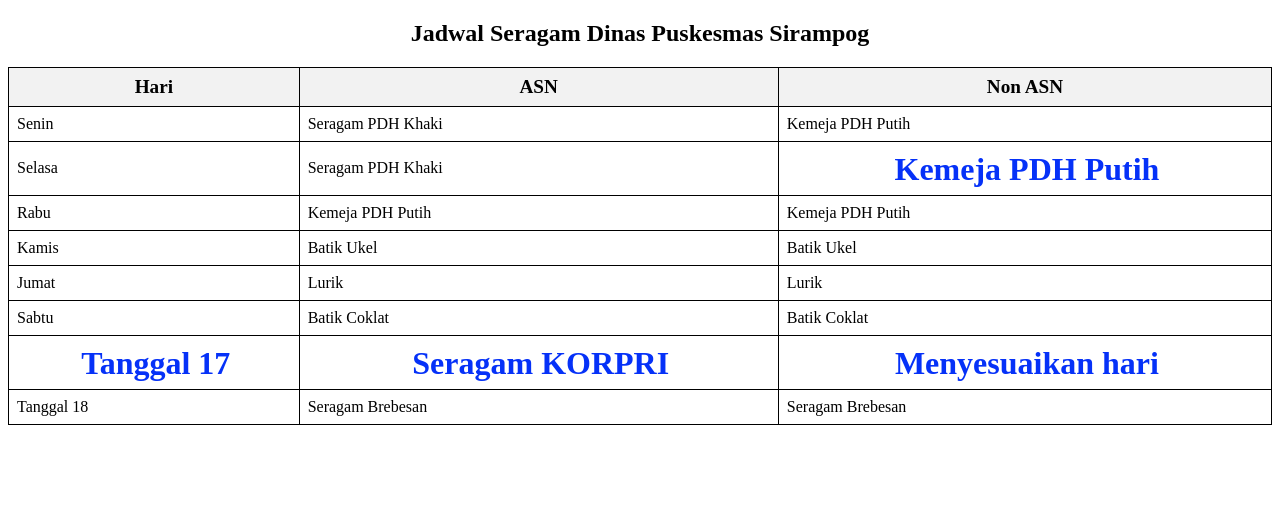
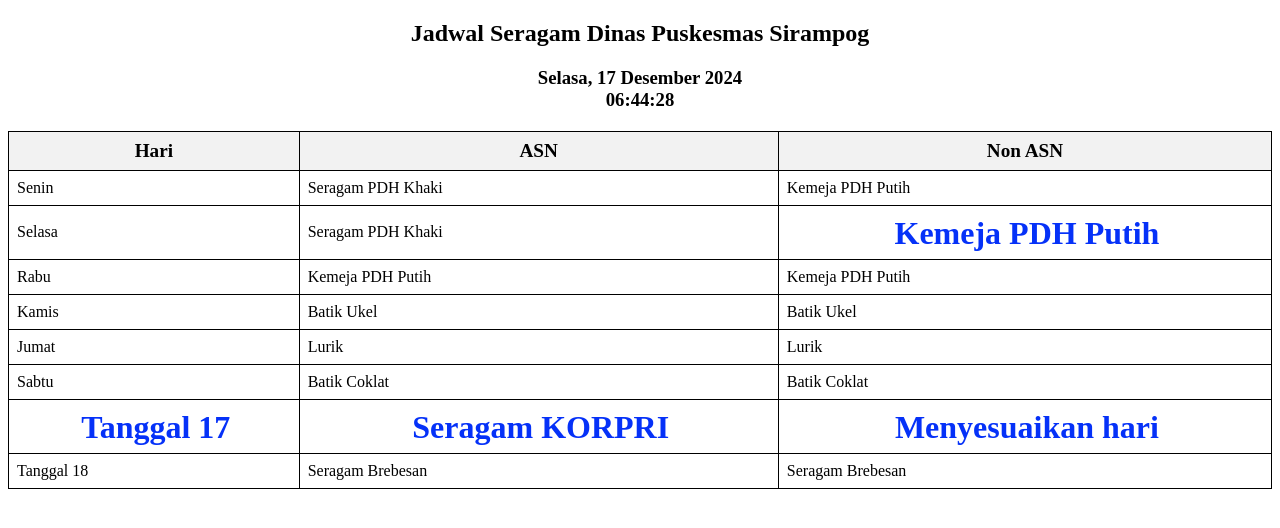
Before and after one commit to ardasenjaya/baju-dinas, a plain HTML site: page index.html in a window 1280 px wide. Drawn offline with Linux system fonts and the light colour scheme.

Commit message:
Update index.html

```diff
--- a/index.html
+++ b/index.html
@@ -24,7 +24,7 @@
         td {
             vertical-align: middle;
         }
-        h2 {
+        h2, h3 {
             text-align: center;
         }
         .highlight {
@@ -91,6 +91,7 @@
 </head>
 <body>
     <h2>Jadwal Seragam  Dinas Puskesmas Sirampog</h2>
+	<h3><div id="clock"></div></h3>
     <table>
         <thead>
             <tr>
@@ -188,6 +189,40 @@
                 }
             }
         });
+
+	    // Fungsi untuk mendapatkan nama hari dan bulan dalam format Indonesia
+    function formatDateTime() {
+        const now = new Date();
+
+        const hari = ['Minggu', 'Senin', 'Selasa', 'Rabu', 'Kamis', 'Jumat', 'Sabtu'];
+        const bulan = [
+            'Januari', 'Februari', 'Maret', 'April', 'Mei', 'Juni',
+            'Juli', 'Agustus', 'September', 'Oktober', 'November', 'Desember'
+        ];
+
+        const namaHari = hari[now.getDay()];
+        const tanggal = String(now.getDate()).padStart(2, '0');
+        const namaBulan = bulan[now.getMonth()];
+        const tahun = now.getFullYear();
+
+        const jam = String(now.getHours()).padStart(2, '0');
+        const menit = String(now.getMinutes()).padStart(2, '0');
+        const detik = String(now.getSeconds()).padStart(2, '0');
+
+        return `${namaHari}, ${tanggal} ${namaBulan} ${tahun}<br>${jam}:${menit}:${detik}`;
+    }
+
+    // Fungsi untuk memperbarui elemen div dengan waktu saat ini
+    function updateClock() {
+        const clockDiv = document.getElementById('clock');
+        clockDiv.innerHTML = formatDateTime();
+    }
+
+    // Memperbarui jam setiap detik
+    setInterval(updateClock, 1000);
+
+    // Menampilkan waktu saat pertama kali halaman dimuat
+    updateClock();
     </script>
 </body>
 </html>
```
